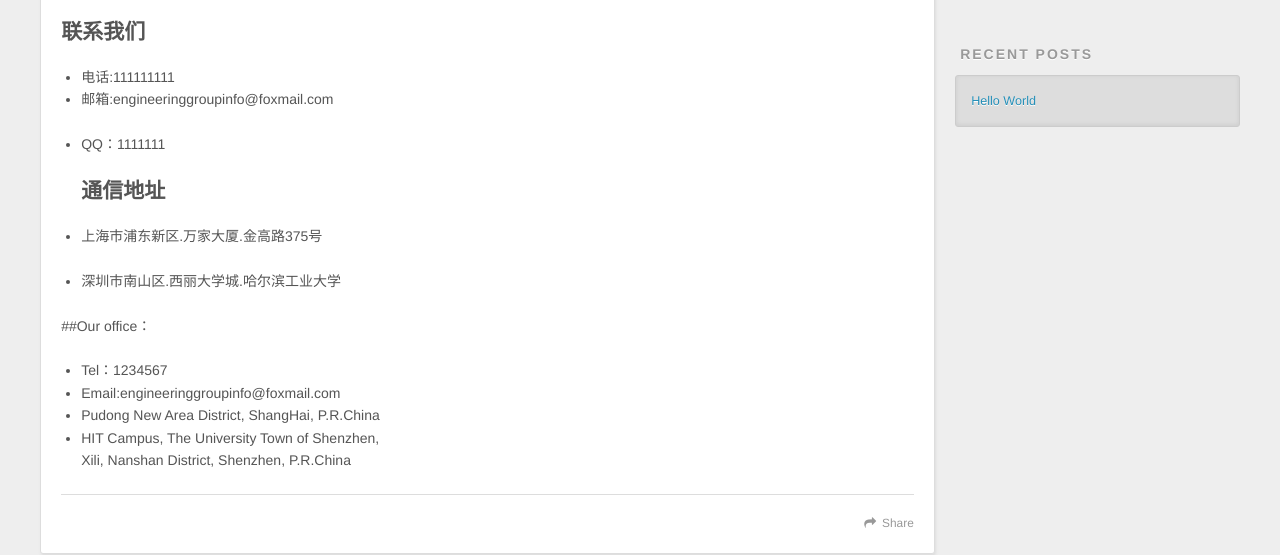
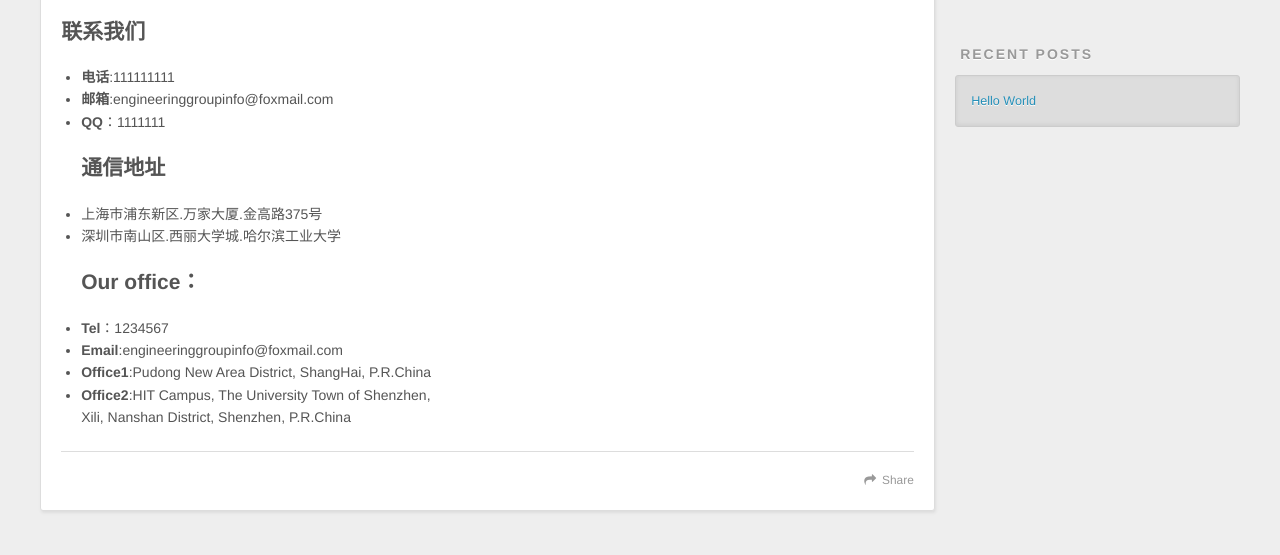
Before and after one commit to engineeringgroup/engineeringgroup.github.io, a plain HTML site: page contact/index.html in a window 1280 px wide. Shown: the part 434-989 px from the top of the page. Drawn offline with nearby package versions, Linux system fonts and the light colour scheme.

Commit message:
Site updated: 2017-07-08 12:12:16

```diff
--- a/contact/index.html
+++ b/contact/index.html
@@ -5,16 +5,16 @@
 
   <title>联系|Contact | Engineering Group Consultants | 工程咨询组</title>
   <meta name="viewport" content="width=device-width, initial-scale=1, maximum-scale=1">
-  <meta name="description" content="联系我们 电话:111111111 邮箱:engineeringgroupinfo@foxmail.com QQ：1111111 通信地址 上海市浦东新区.万家大厦.金高路375号  深圳市南山区.西丽大学城.哈尔滨工业大学  ##Our office：  Tel：1234567 Email:engineeringgroupinfo@foxmail.com Pudong New Area Dist">
+  <meta name="description" content="联系我们 电话:111111111 邮箱:engineeringgroupinfo@foxmail.com QQ：1111111通信地址 上海市浦东新区.万家大厦.金高路375号 深圳市南山区.西丽大学城.哈尔滨工业大学Our office： Tel：1234567 Email:engineeringgroupinfo@foxmail.com Office1:Pudong New Area Dis">
 <meta property="og:type" content="website">
 <meta property="og:title" content="联系|Contact">
 <meta property="og:url" content="http://yoursite.com/contact/index.html">
 <meta property="og:site_name" content="Engineering Group Consultants | 工程咨询组">
-<meta property="og:description" content="联系我们 电话:111111111 邮箱:engineeringgroupinfo@foxmail.com QQ：1111111 通信地址 上海市浦东新区.万家大厦.金高路375号  深圳市南山区.西丽大学城.哈尔滨工业大学  ##Our office：  Tel：1234567 Email:engineeringgroupinfo@foxmail.com Pudong New Area Dist">
-<meta property="og:updated_time" content="2017-07-08T02:30:30.741Z">
+<meta property="og:description" content="联系我们 电话:111111111 邮箱:engineeringgroupinfo@foxmail.com QQ：1111111通信地址 上海市浦东新区.万家大厦.金高路375号 深圳市南山区.西丽大学城.哈尔滨工业大学Our office： Tel：1234567 Email:engineeringgroupinfo@foxmail.com Office1:Pudong New Area Dis">
+<meta property="og:updated_time" content="2017-07-08T02:39:56.608Z">
 <meta name="twitter:card" content="summary">
 <meta name="twitter:title" content="联系|Contact">
-<meta name="twitter:description" content="联系我们 电话:111111111 邮箱:engineeringgroupinfo@foxmail.com QQ：1111111 通信地址 上海市浦东新区.万家大厦.金高路375号  深圳市南山区.西丽大学城.哈尔滨工业大学  ##Our office：  Tel：1234567 Email:engineeringgroupinfo@foxmail.com Pudong New Area Dist">
+<meta name="twitter:description" content="联系我们 电话:111111111 邮箱:engineeringgroupinfo@foxmail.com QQ：1111111通信地址 上海市浦东新区.万家大厦.金高路375号 深圳市南山区.西丽大学城.哈尔滨工业大学Our office： Tel：1234567 Email:engineeringgroupinfo@foxmail.com Office1:Pudong New Area Dis">
 
     <link rel="alternate" href="/atom.xml" title="Engineering Group Consultants | 工程咨询组" type="application/atom+xml">
 
@@ -104,20 +104,15 @@
     <div class="article-entry" itemprop="articleBody">
 
         <h2 id="联系我们"><a href="#联系我们" class="headerlink" title="联系我们"></a>联系我们</h2><ul>
-<li>电话:111111111</li>
-<li>邮箱:engineeringgroupinfo@foxmail.com</li>
-<li><p>QQ：1111111</p>
-<h2 id="通信地址"><a href="#通信地址" class="headerlink" title="通信地址"></a>通信地址</h2></li>
-<li><p>上海市浦东新区.万家大厦.金高路375号</p>
-</li>
-<li>深圳市南山区.西丽大学城.哈尔滨工业大学</li>
-</ul>
-<p>##Our office：</p>
-<ul>
-<li>Tel：1234567</li>
-<li>Email:engineeringgroupinfo@foxmail.com</li>
-<li>Pudong New Area District, ShangHai, P.R.China</li>
-<li>HIT Campus, The University Town of Shenzhen,<br>Xili, Nanshan District, Shenzhen, P.R.China</li>
+<li><strong>电话</strong>:111111111</li>
+<li><strong>邮箱</strong>:engineeringgroupinfo@foxmail.com</li>
+<li><strong>QQ</strong>：1111111<h2 id="通信地址"><a href="#通信地址" class="headerlink" title="通信地址"></a>通信地址</h2></li>
+<li>上海市浦东新区.万家大厦.金高路375号</li>
+<li>深圳市南山区.西丽大学城.哈尔滨工业大学<h2 id="Our-office："><a href="#Our-office：" class="headerlink" title="Our office："></a>Our office：</h2></li>
+<li><strong>Tel</strong>：1234567</li>
+<li><strong>Email</strong>:engineeringgroupinfo@foxmail.com</li>
+<li><strong>Office1</strong>:Pudong New Area District, ShangHai, P.R.China</li>
+<li><strong>Office2</strong>:HIT Campus, The University Town of Shenzhen,<br>Xili, Nanshan District, Shenzhen, P.R.China</li>
 </ul>
 
 
```
Also changed, not shown: about/index.html (+6 -6 lines).
